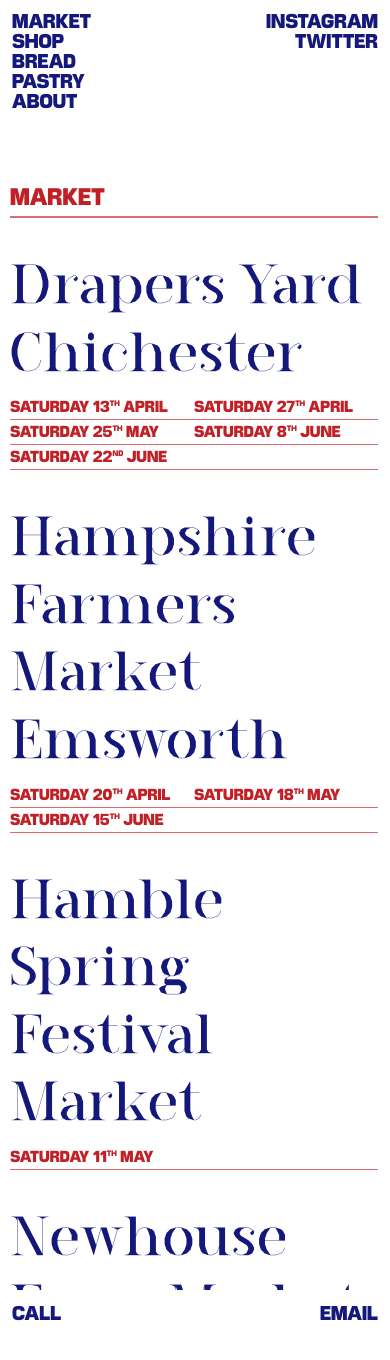
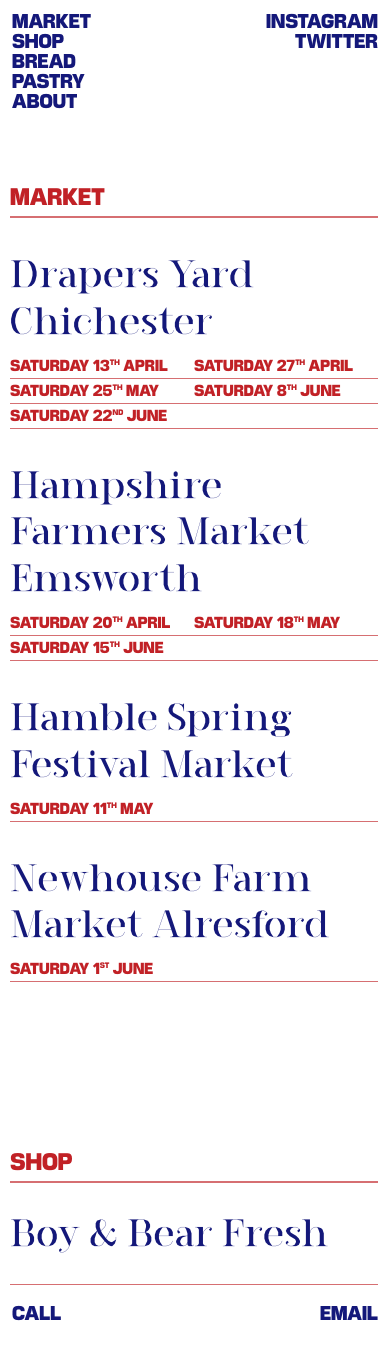
Before and after one commit to derekoakley/hampshirerealbread, a Jekyll site: the page built from index.md, in a window 390 px wide and 1400 px high, scrolled down 529 px. Shown: the top 1360 px of the window. Built offline with Jekyll 4.4.1, drawn with Linux system fonts in a browser that asks for light colours.

Commit message:
Smaller headings on mobile

```diff
--- a/_sass/style-all.scss
+++ b/_sass/style-all.scss
@@ -151,7 +151,7 @@ article {
 		position: relative;
 		& h1 {
 			font-family: "MAD Serif Fill", serif;
-			font-size: 52px;
+			font-size: 36px;
 			font-weight: 800;
 			line-height: 1.3;
 			margin: 0;
--- a/_sass/style-ns.scss
+++ b/_sass/style-ns.scss
@@ -40,4 +40,11 @@
 			}
 		}
 	}
+	article {
+		& section {
+			& h1 {
+				font-size: 52px;
+			}
+		}
+	}
 }
```
